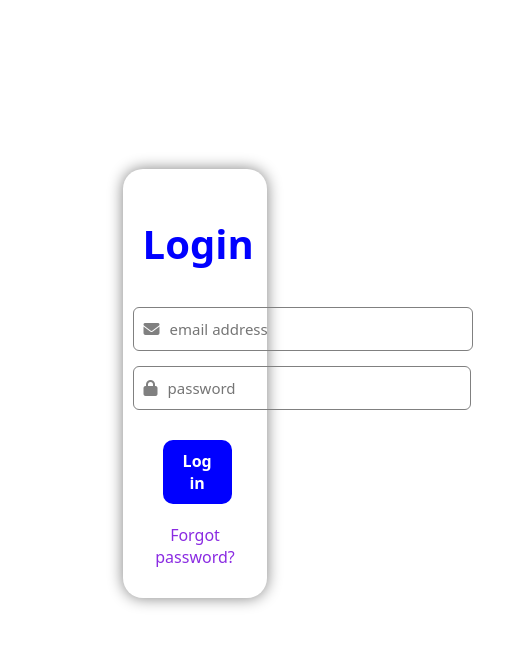
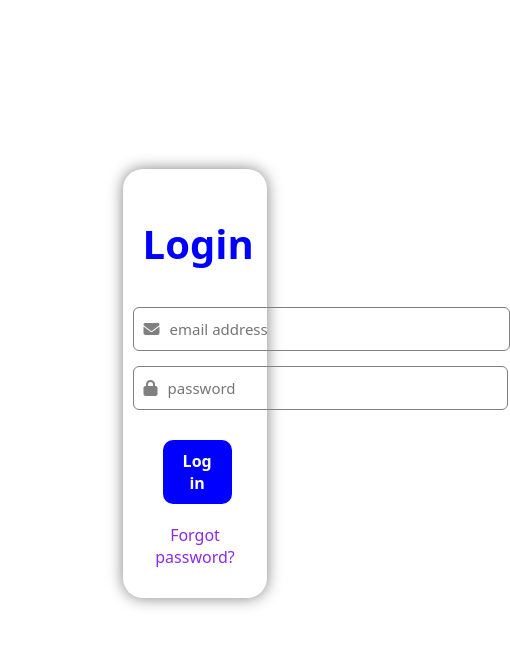
Before and after one commit to ynhx/clocking-system, a React (Create React App) app: page / in a window 390 px wide. Shown: the top 646 px of the page, 510 px wide, since content can reach past the window. Built offline with nearby package versions, Linux system fonts and the light colour scheme.

Commit message:
Make inputs responsive to width size

```diff
--- a/src/Components/login/Login.css
+++ b/src/Components/login/Login.css
@@ -46,7 +46,7 @@ body {
 
 .inputs input {
    height: 40px;
-   width: 300px;
+   width: 40vh;
    background: transparent;
    border: none;
    padding-left: 20px;
```
